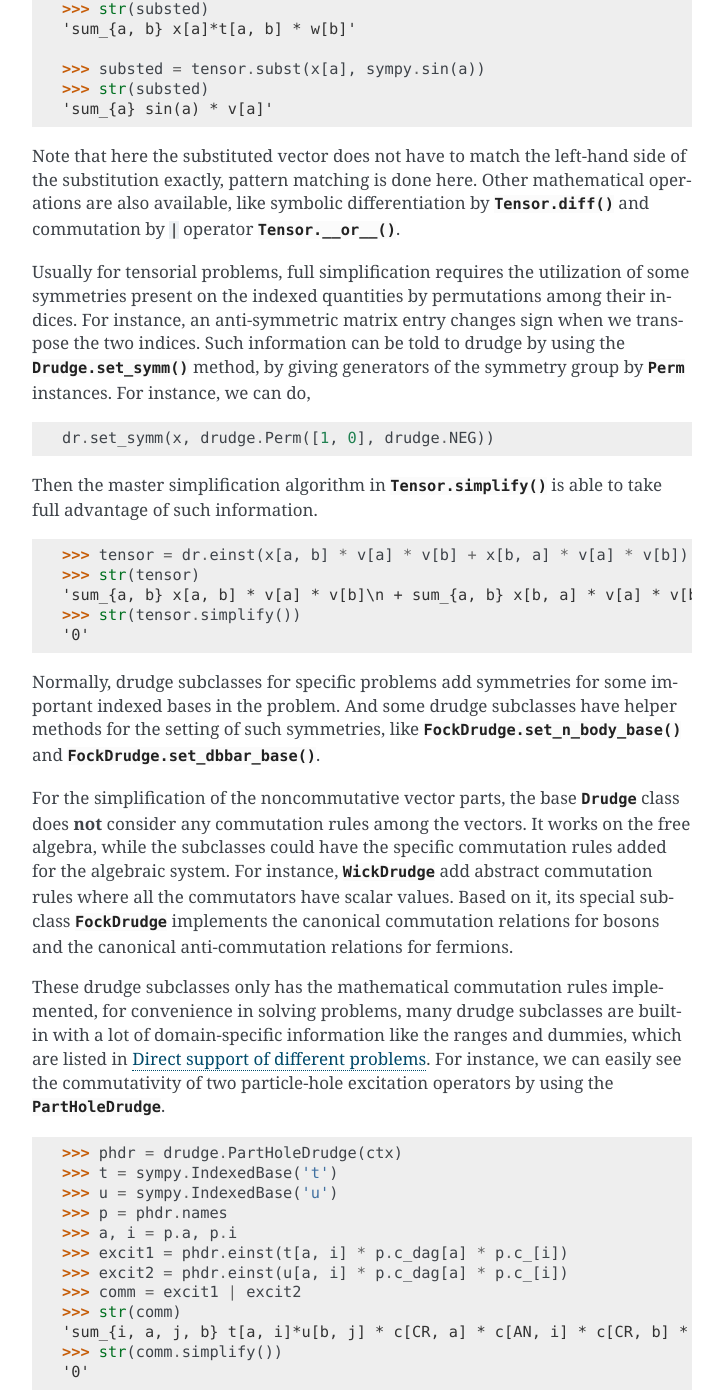
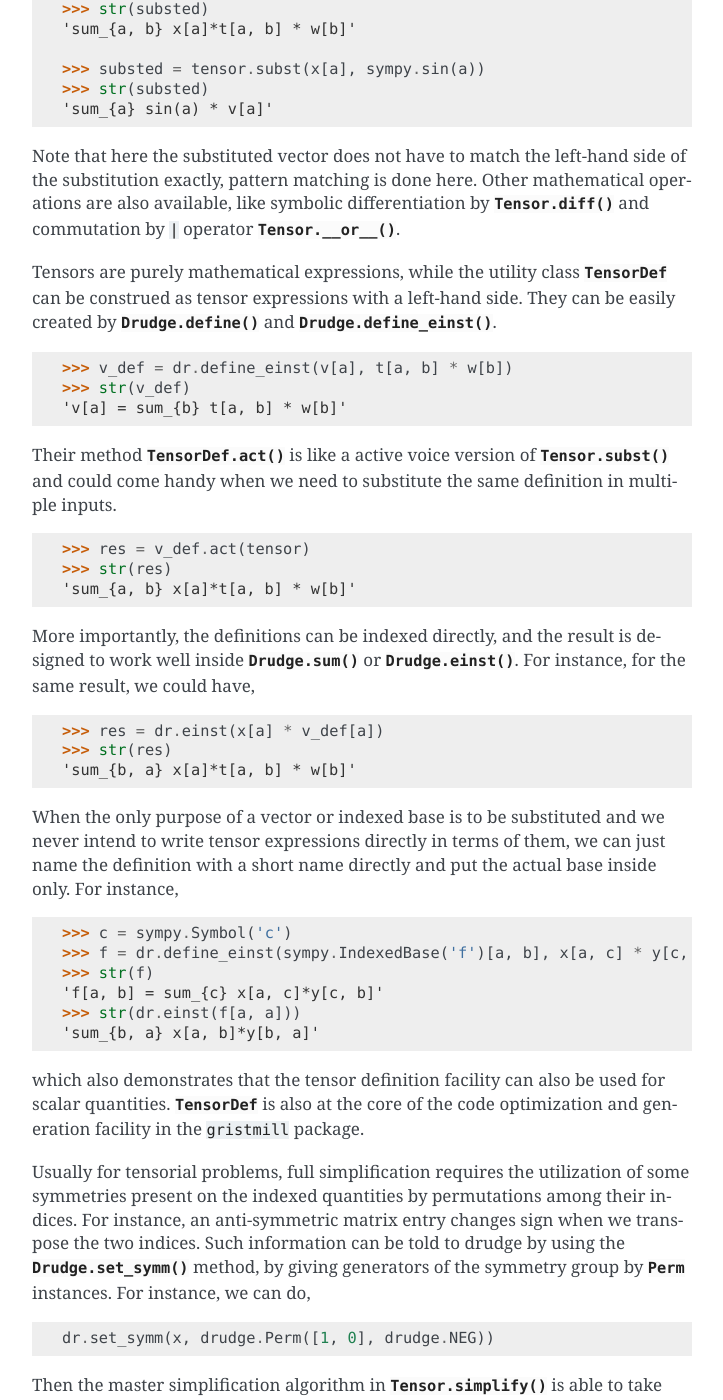
Before and after one commit to tschijnmo/drudge, a Sphinx documentation site: the page built from docs/tutorial.rst, in a window 1280 px wide and 1400 px high, scrolled down 3086 px. Shown: the whole window, without its empty margins (388-1111 px from the left). Built offline with Sphinx 7.4.7, drawn with Linux system fonts in a browser that asks for light colours.

Commit message:
Add tutorial for tensor definitions

```diff
--- a/docs/tutorial.rst
+++ b/docs/tutorial.rst
@@ -186,6 +186,55 @@ operations are also available, like symbolic differentiation by
 :py:meth:`Tensor.diff` and commutation by ``|`` operator
 :py:meth:`Tensor.__or__`.
 
+Tensors are purely mathematical expressions, while the utility class
+:py:class:`TensorDef` can be construed as tensor expressions with a left-hand
+side.  They can be easily created by :py:meth:`Drudge.define` and
+:py:meth:`Drudge.define_einst`.
+
+.. doctest::
+
+    >>> v_def = dr.define_einst(v[a], t[a, b] * w[b])
+    >>> str(v_def)
+    'v[a] = sum_{b} t[a, b] * w[b]'
+
+Their method :py:meth:`TensorDef.act` is like a active voice version of
+:py:meth:`Tensor.subst` and could come handy when we need to substitute the same
+definition in multiple inputs.
+
+.. doctest::
+
+    >>> res = v_def.act(tensor)
+    >>> str(res)
+    'sum_{a, b} x[a]*t[a, b] * w[b]'
+
+More importantly, the definitions can be indexed directly, and the result is
+designed to work well inside :py:meth:`Drudge.sum` or :py:meth:`Drudge.einst`.
+For instance, for the same result, we could have,
+
+.. doctest::
+
+    >>> res = dr.einst(x[a] * v_def[a])
+    >>> str(res)
+    'sum_{b, a} x[a]*t[a, b] * w[b]'
+
+When the only purpose of a vector or indexed base is to be substituted and we
+never intend to write tensor expressions directly in terms of them, we can just
+name the definition with a short name directly and put the actual base inside
+only.  For instance,
+
+.. doctest::
+
+    >>> c = sympy.Symbol('c')
+    >>> f = dr.define_einst(sympy.IndexedBase('f')[a, b], x[a, c] * y[c, b])
+    >>> str(f)
+    'f[a, b] = sum_{c} x[a, c]*y[c, b]'
+    >>> str(dr.einst(f[a, a]))
+    'sum_{b, a} x[a, b]*y[b, a]'
+
+which also demonstrates that the tensor definition facility can also be used for
+scalar quantities.  :py:class:`TensorDef` is also at the core of the code
+optimization and generation facility in the ``gristmill`` package.
+
 Usually for tensorial problems, full simplification requires the utilization of
 some symmetries present on the indexed quantities by permutations among their
 indices.  For instance, an anti-symmetric matrix entry changes sign when we
```
